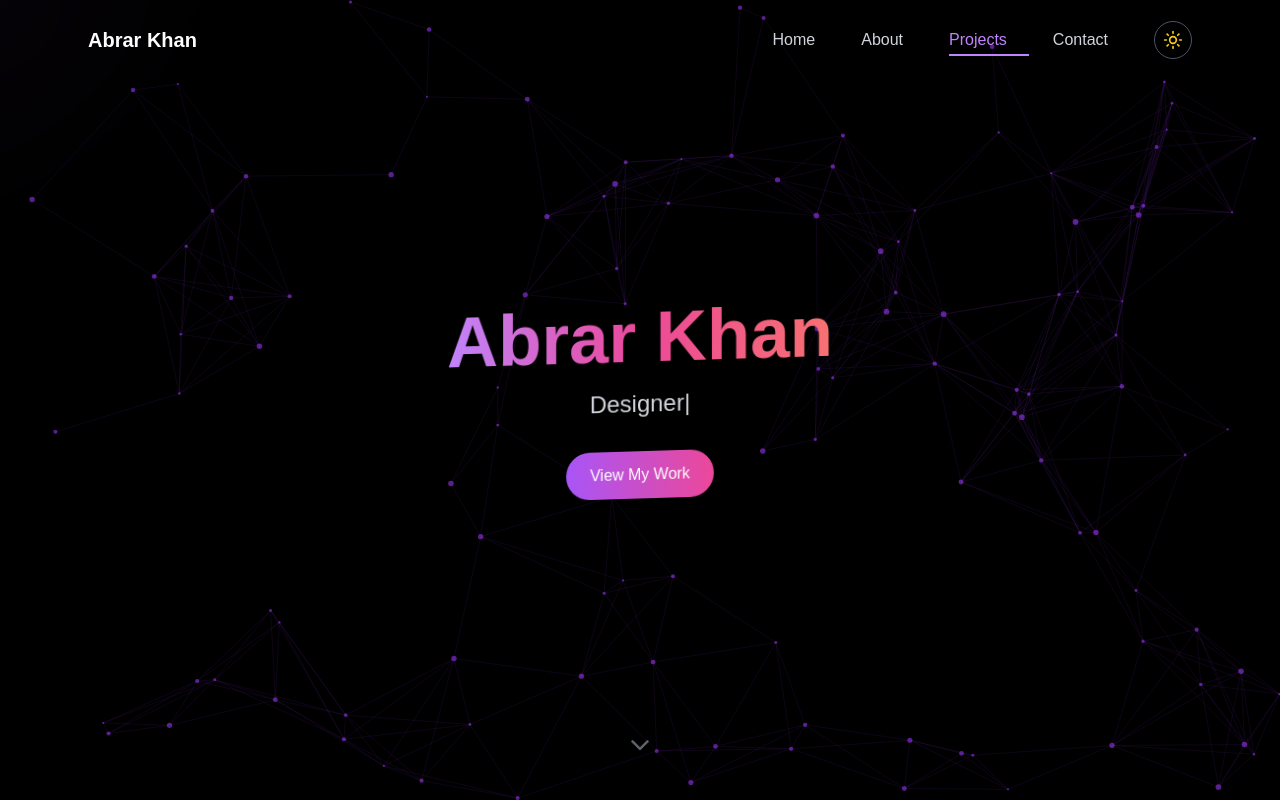
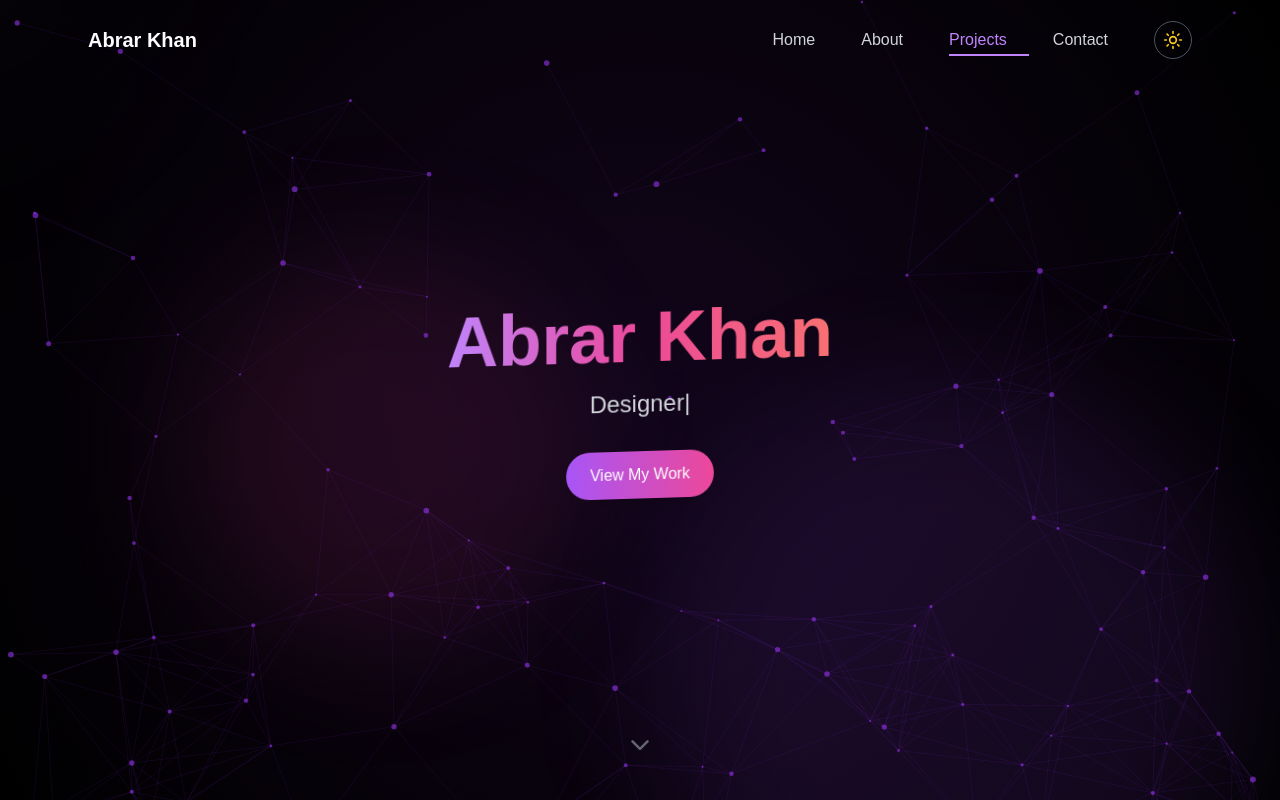
Before and after one commit to AbrarKhan-Avro/portfolio-website, a Next.js app in the folder portfolio/: page / in a window 1280 px wide. Shown: the top 800 px of the page. Built offline with nearby package versions, Linux system fonts and the light colour scheme.

Commit message:
Full background update

```diff
--- a/portfolio/src/app/components/Hero.jsx
+++ b/portfolio/src/app/components/Hero.jsx
@@ -3,10 +3,11 @@
 import { motion, useMotionValue, useTransform, useAnimation } from "framer-motion";
 import { TypeAnimation } from "react-type-animation";
 import { FiChevronDown } from "react-icons/fi";
-import { useEffect, useState, useRef } from "react";
+import { useEffect, useState } from "react";
 import { useInView } from "react-intersection-observer";
 
 export default function Hero() {
+  // Scroll-triggered fade in/out
   const controls = useAnimation();
   const [ref, inView] = useInView({ threshold: 0.3 });
 
@@ -38,99 +39,6 @@ export default function Hero() {
   const rotateX = useTransform(y, [0, viewport.height || 1], [10, -10]);
   const rotateY = useTransform(x, [0, viewport.width || 1], [-10, 10]);
 
-  // === Magnetic Particle Network ===
-  const canvasRef = useRef(null);
-
-  useEffect(() => {
-    const canvas = canvasRef.current;
-    const ctx = canvas.getContext("2d");
-
-    let particles = [];
-    const numParticles = 120;
-    const maxDistance = 150;
-    let mouse = { x: null, y: null, radius: 150 };
-
-    const resizeCanvas = () => {
-      canvas.width = window.innerWidth;
-      canvas.height = window.innerHeight;
-    };
-    resizeCanvas();
-    window.addEventListener("resize", resizeCanvas);
-
-    window.addEventListener("mousemove", (e) => {
-      mouse.x = e.clientX;
-      mouse.y = e.clientY;
-    });
-
-    for (let i = 0; i < numParticles; i++) {
-      const size = Math.random() * 2 + 1;
-      const x = Math.random() * canvas.width;
-      const y = Math.random() * canvas.height;
-      const dx = (Math.random() - 0.5) * 0.5;
-      const dy = (Math.random() - 0.5) * 0.5;
-      particles.push({ x, y, dx, dy, size });
-    }
-
-    function drawParticles() {
-      ctx.clearRect(0, 0, canvas.width, canvas.height);
-      const isDark = document.documentElement.classList.contains("dark");
-      const color = isDark ? "rgba(147, 51, 234, 0.6)" : "rgba(168, 85, 247, 0.6)";
-      const lineColor = isDark ? "rgba(147, 51, 234, 0.2)" : "rgba(168, 85, 247, 0.2)";
-
-      // Draw connections
-      for (let i = 0; i < particles.length; i++) {
-        const p1 = particles[i];
-        for (let j = i + 1; j < particles.length; j++) {
-          const p2 = particles[j];
-          const dist = Math.hypot(p1.x - p2.x, p1.y - p2.y);
-          if (dist < maxDistance) {
-            ctx.strokeStyle = lineColor;
-            ctx.lineWidth = 0.5;
-            ctx.beginPath();
-            ctx.moveTo(p1.x, p1.y);
-            ctx.lineTo(p2.x, p2.y);
-            ctx.stroke();
-          }
-        }
-      }
-
-      // Draw particles
-      for (let p of particles) {
-        ctx.beginPath();
-        ctx.arc(p.x, p.y, p.size, 0, Math.PI * 2);
-        ctx.fillStyle = color;
-        ctx.fill();
-
-        // Move
-        p.x += p.dx;
-        p.y += p.dy;
-
-        // Bounce
-        if (p.x < 0 || p.x > canvas.width) p.dx *= -1;
-        if (p.y < 0 || p.y > canvas.height) p.dy *= -1;
-
-        // Magnetic attraction
-        if (mouse.x && mouse.y) {
-          const dx = mouse.x - p.x;
-          const dy = mouse.y - p.y;
-          const distance = Math.hypot(dx, dy);
-          if (distance < mouse.radius) {
-            const force = (mouse.radius - distance) / mouse.radius;
-            p.x -= (dx / distance) * force * 2;
-            p.y -= (dy / distance) * force * 2;
-          }
-        }
-      }
-      requestAnimationFrame(drawParticles);
-    }
-
-    drawParticles();
-
-    return () => {
-      window.removeEventListener("resize", resizeCanvas);
-    };
-  }, []);
-
   return (
     <motion.section
       ref={ref}
@@ -140,11 +48,37 @@ export default function Hero() {
       animate={controls}
       className="relative min-h-screen flex flex-col justify-center items-center text-center overflow-hidden bg-white dark:bg-black transition-colors duration-500 px-4"
     >
-      {/* Interactive magnetic background */}
-      <canvas
-        ref={canvasRef}
-        className="absolute inset-0 z-0"
-      ></canvas>
+      {/* Animated gradient background */}
+      <motion.div
+        className="absolute inset-0 bg-[radial-gradient(circle_at_center,_var(--tw-gradient-stops))] from-purple-400/20 via-transparent to-white dark:from-purple-900/20 dark:to-black"
+        animate={{
+          backgroundPosition: ["0% 50%", "100% 50%", "0% 50%"],
+        }}
+        transition={{
+          repeat: Infinity,
+          duration: 12,
+          ease: "linear",
+        }}
+      />
+
+      {/* Floating blurred orbs */}
+      <motion.div
+        className="absolute w-[600px] h-[600px] bg-purple-400/10 dark:bg-purple-500/10 rounded-full blur-3xl top-1/2 left-1/2 -translate-x-1/2 -translate-y-1/2"
+        animate={{
+          x: [0, 20, 0],
+          y: [0, -20, 0],
+        }}
+        transition={{ repeat: Infinity, duration: 10, ease: "easeInOut" }}
+      ></motion.div>
+
+      <motion.div
+        className="absolute w-[400px] h-[400px] bg-pink-300/10 dark:bg-pink-500/10 rounded-full blur-3xl top-[30%] left-[15%]"
+        animate={{
+          x: [0, -15, 0],
+          y: [0, 10, 0],
+        }}
+        transition={{ repeat: Infinity, duration: 12, ease: "easeInOut" }}
+      ></motion.div>
 
       {/* Foreground content with 3D parallax */}
       <motion.div
@@ -185,6 +119,7 @@ export default function Hero() {
         </motion.a>
       </motion.div>
 
+      {/* Scroll down indicator */}
       <motion.div
         animate={{ opacity: [0.6, 1, 0.6], y: [0, 10, 0] }}
         transition={{ repeat: Infinity, duration: 2, ease: "easeInOut" }}
--- /dev/null
+++ b/portfolio/src/app/components/ParticleBackground.jsx
@@ -0,0 +1,108 @@
+"use client";
+
+import { useEffect, useRef, useState } from "react";
+
+export default function ParticleBackground() {
+  const canvasRef = useRef(null);
+  const [pageHeight, setPageHeight] = useState(0);
+
+  useEffect(() => {
+    const canvas = canvasRef.current;
+    const ctx = canvas.getContext("2d");
+
+    const resizeCanvas = () => {
+      canvas.width = window.innerWidth;
+      const totalHeight = document.body.scrollHeight; // total page height
+      canvas.height = totalHeight;
+      setPageHeight(totalHeight);
+    };
+    resizeCanvas();
+    window.addEventListener("resize", resizeCanvas);
+
+    let particles = [];
+    const numParticles = 500;
+    const maxDistance = 150;
+    const mouse = { x: null, y: null, radius: 150 };
+
+    window.addEventListener("mousemove", (e) => {
+      mouse.x = e.clientX;
+      mouse.y = e.clientY + window.scrollY; // track scroll
+    });
+
+    // Initialize particles across full page height
+    for (let i = 0; i < numParticles; i++) {
+      const size = Math.random() * 2 + 1;
+      const x = Math.random() * canvas.width;
+      const y = Math.random() * canvas.height;
+      const dx = (Math.random() - 0.5) * 0.5;
+      const dy = (Math.random() - 0.5) * 0.5;
+      particles.push({ x, y, dx, dy, size });
+    }
+
+    function drawParticles() {
+      ctx.clearRect(0, 0, canvas.width, canvas.height);
+
+      const isDark = document.documentElement.classList.contains("dark");
+      const color = isDark ? "rgba(147, 51, 234, 0.6)" : "rgba(168, 85, 247, 0.6)";
+      const lineColor = isDark ? "rgba(147, 51, 234, 0.2)" : "rgba(168, 85, 247, 0.2)";
+
+      // Lines
+      for (let i = 0; i < particles.length; i++) {
+        const p1 = particles[i];
+        for (let j = i + 1; j < particles.length; j++) {
+          const p2 = particles[j];
+          const dist = Math.hypot(p1.x - p2.x, p1.y - p2.y);
+          if (dist < maxDistance) {
+            ctx.strokeStyle = lineColor;
+            ctx.lineWidth = 0.5;
+            ctx.beginPath();
+            ctx.moveTo(p1.x, p1.y);
+            ctx.lineTo(p2.x, p2.y);
+            ctx.stroke();
+          }
+        }
+      }
+
+      // Particles
+      for (let p of particles) {
+        ctx.beginPath();
+        ctx.arc(p.x, p.y, p.size, 0, Math.PI * 2);
+        ctx.fillStyle = color;
+        ctx.fill();
+
+        p.x += p.dx;
+        p.y += p.dy;
+
+        // Bounce
+        if (p.x < 0 || p.x > canvas.width) p.dx *= -1;
+        if (p.y < 0 || p.y > canvas.height) p.dy *= -1;
+
+        // Magnetic cursor effect
+        if (mouse.x && mouse.y) {
+          const dx = mouse.x - p.x;
+          const dy = mouse.y - p.y;
+          const dist = Math.hypot(dx, dy);
+          if (dist < mouse.radius) {
+            const force = (mouse.radius - dist) / mouse.radius;
+            p.x -= (dx / dist) * force * 2;
+            p.y -= (dy / dist) * force * 2;
+          }
+        }
+      }
+
+      requestAnimationFrame(drawParticles);
+    }
+
+    drawParticles();
+
+    return () => window.removeEventListener("resize", resizeCanvas);
+  }, []);
+
+  return (
+    <canvas
+      ref={canvasRef}
+      className="absolute top-0 left-0 w-full z-0 pointer-events-none"
+      style={{ height: `${pageHeight}px` }}
+    />
+  );
+}
--- a/portfolio/src/app/page.js
+++ b/portfolio/src/app/page.js
@@ -5,6 +5,8 @@ import Contact from "./components/Contact";
 import Footer from "./components/Footer";
 import ScrollToTop from "./components/ScrollToTop";
 import PageTransition from "./components/PageTransition";
+import ParticleBackground from "./components/ParticleBackground";
+
 
 export default function Home() {
   return (
@@ -16,6 +18,7 @@ export default function Home() {
       <Footer />
       <ScrollToTop />
       <PageTransition />
+      <ParticleBackground /> {/* shared global background */}
     </main>
   );
 }
```
